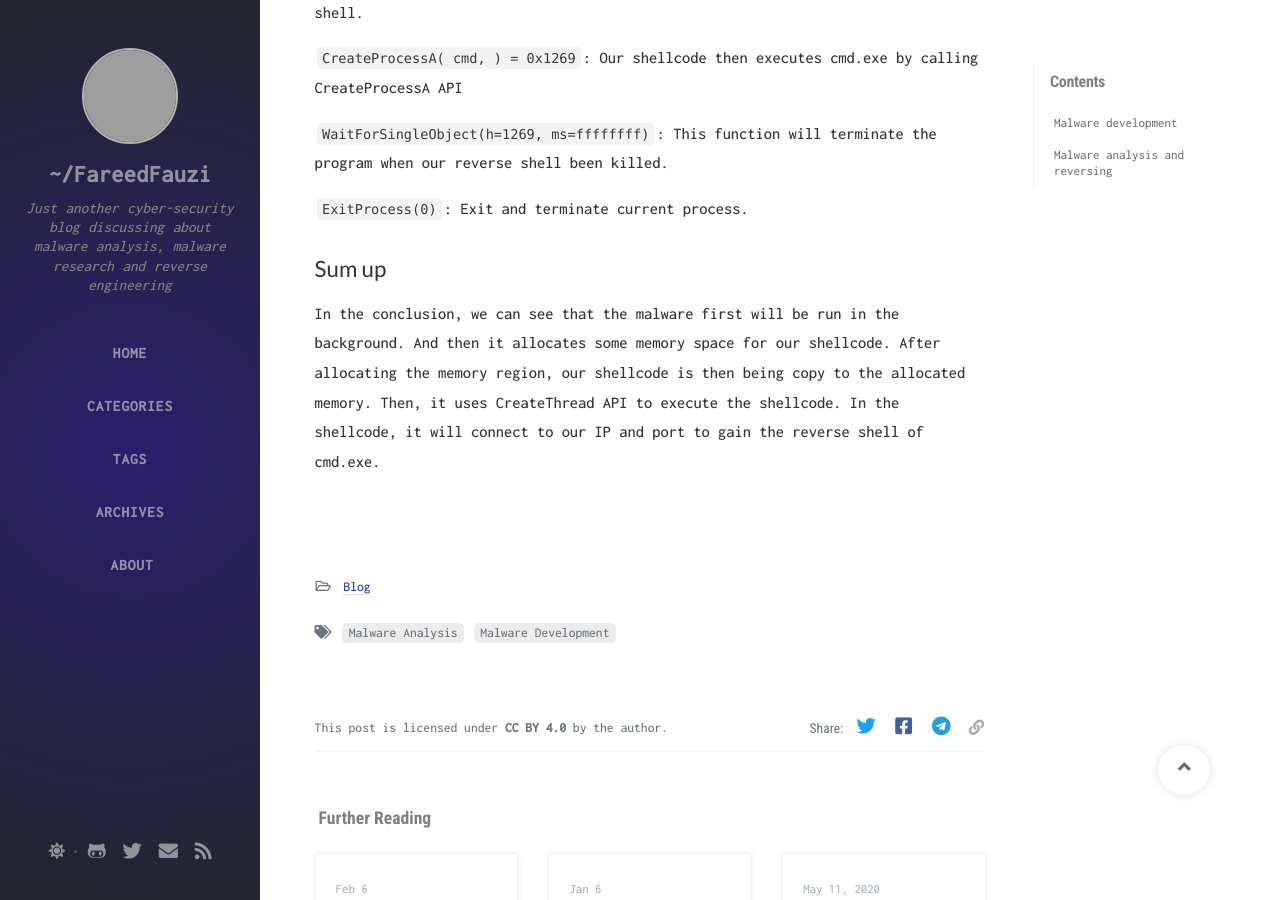
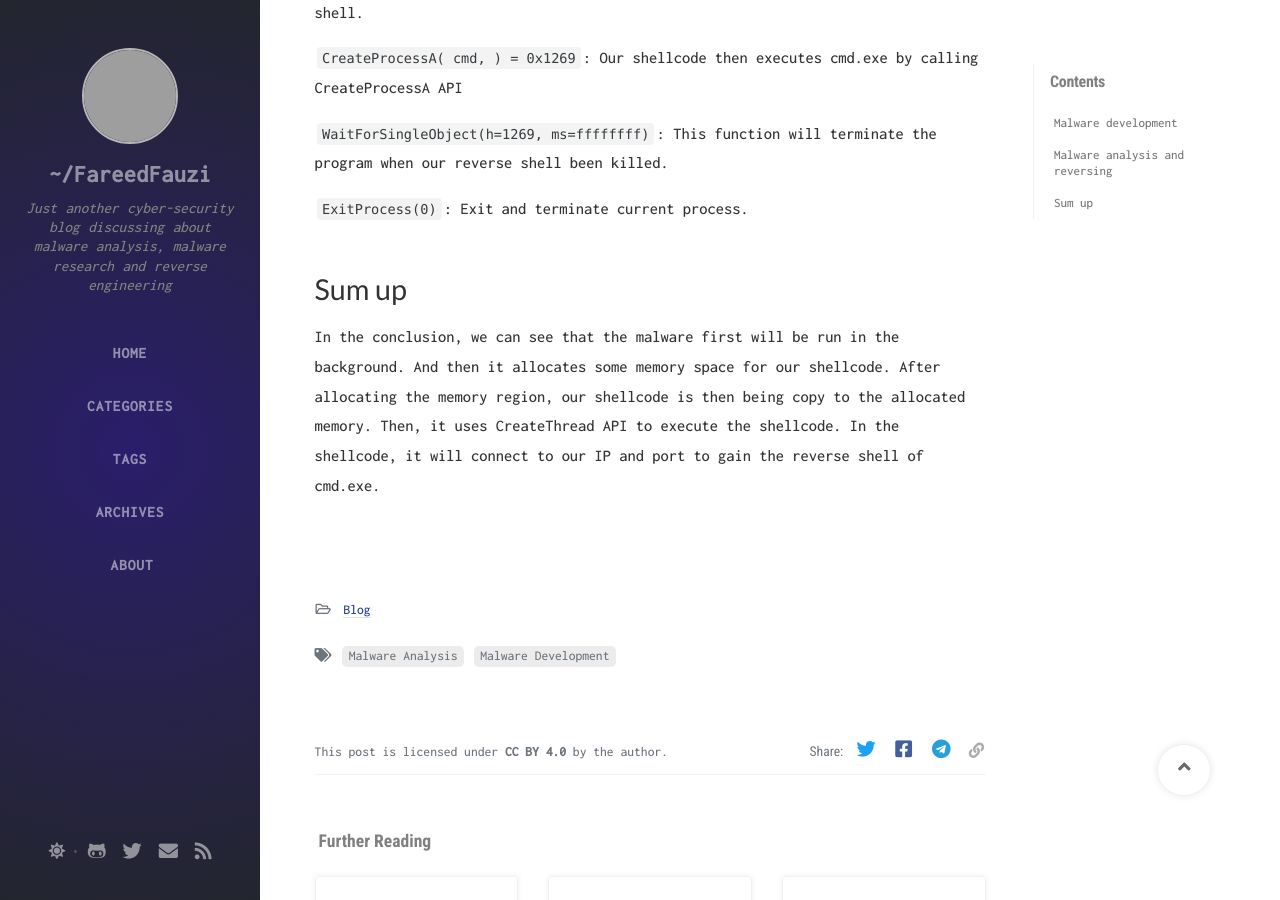
Before and after one commit to nightfury99/fareedfauzi.github.io, a Jekyll site: the page built from _posts/2021-09-20-Malware-dev-analysis.md, in a window 1280 px wide and 900 px high, scrolled down 4854 px. Built offline with Jekyll 4.4.1, drawn with Linux system fonts in a browser that asks for light colours; nearby versions of some CDN libraries; comment, search, counter and statistics services are not loaded; grey boxes are pictures that could not be loaded.

Commit message:
Update 2021-09-20-Malware-dev-analysis.md

```diff
--- a/_posts/2021-09-20-Malware-dev-analysis.md
+++ b/_posts/2021-09-20-Malware-dev-analysis.md
@@ -170,5 +170,5 @@
 
 `ExitProcess(0)`: Exit and terminate current process.
 
-## Sum up
+# Sum up
 In the conclusion, we can see that the malware first will be run in the background. And then it allocates some memory space for our shellcode. After allocating the memory region, our shellcode is then being copy to the allocated memory. Then, it uses CreateThread API to execute the shellcode. In the shellcode, it will connect to our IP and port to gain the reverse shell of cmd.exe.
```
